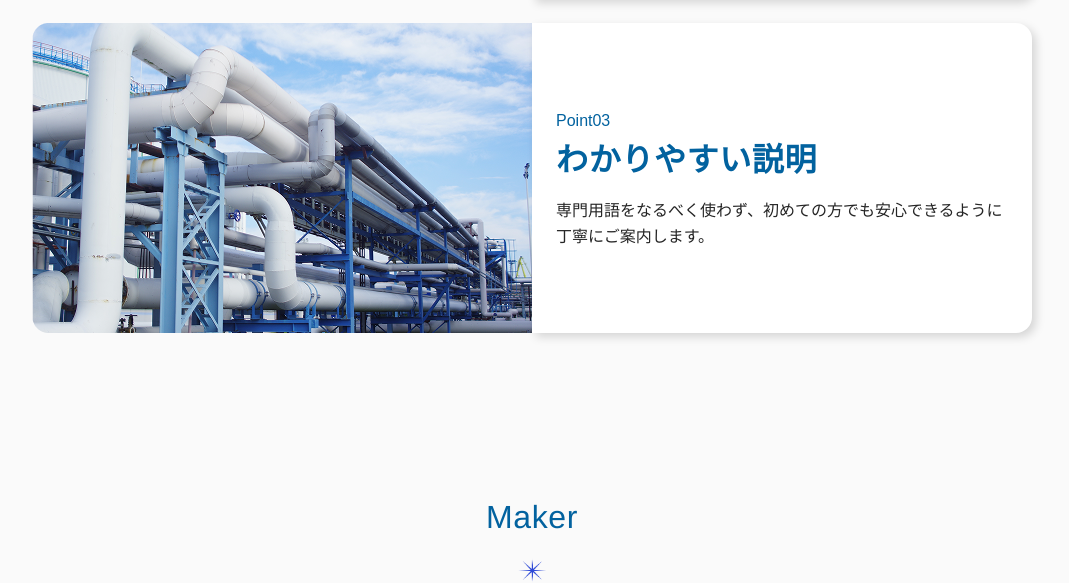
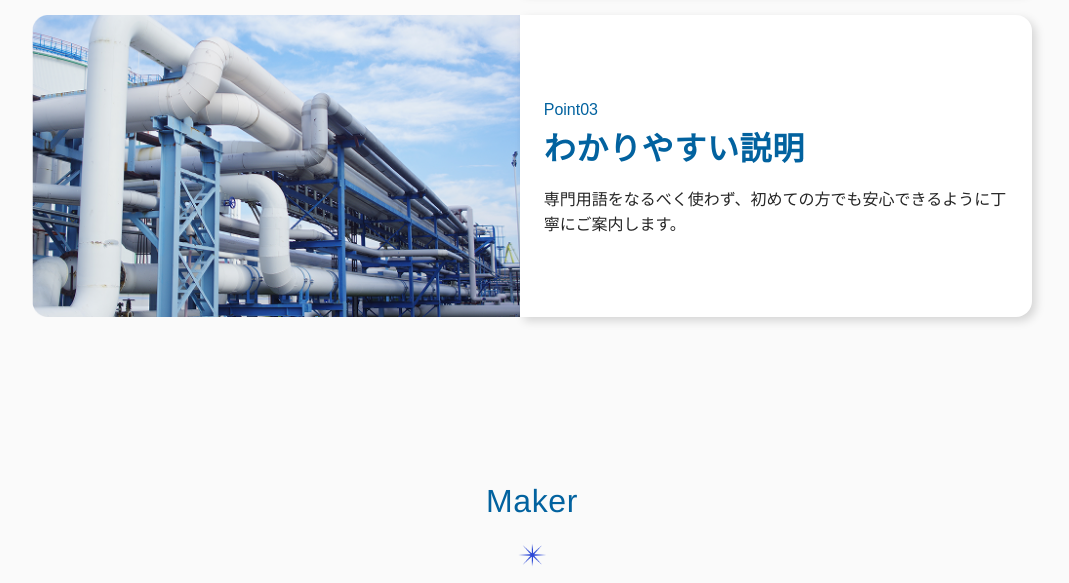
Before and after one commit to syu-h81/SoLaNi-ENERGY, a PHP site: page /service.php in a window 1280 px wide. Shown: the part 2279-2862 px from the top of the page, without its empty margins (108-1177 px from the left). Run offline with PHP 8.4, Linux system fonts and the light colour scheme; some web fonts are replaced.

Commit message:
flexboxの調整

```diff
--- a/assets/css/styles.css
+++ b/assets/css/styles.css
@@ -1332,6 +1332,8 @@ img {
   display: flex;
   justify-content: space-between;
   align-items: center;
+  max-width: 1040px;
+  margin: 0 auto;
 }
 @media screen and (max-width: 768px) {
   .p-service-explain__content {
@@ -1434,16 +1436,22 @@ img {
 }
 .p-service-reason__cards {
   padding-top: 60px;
+  max-width: 1000px;
+  margin: 0 auto;
 }
 .p-service-reason__card {
-  display: grid;
-  grid-template-columns: 1fr 1fr;
+  display: flex;
+  justify-content: center;
   padding-top: 24px;
 }
 .p-service-reason__card:first-child {
   padding-top: 0;
 }
+.p-service-reason__card__img {
+  width: 100%;
+}
 .p-service-reason__card__body {
+  width: 100%;
   border-radius: 0 16px 16px 0;
   background: #FFF;
   box-shadow: 4px 4px 10px 0 rgba(0, 0, 0, 0.15);
--- a/sass/object/project/_service.scss
+++ b/sass/object/project/_service.scss
@@ -79,6 +79,8 @@
       display: flex;
       justify-content: space-between;
       align-items: center;
+      max-width: 1040px;
+      margin: 0 auto;
       @include g.mq(md) {
         display: grid;
         justify-content: center;
@@ -173,15 +175,21 @@
     }
     &__cards {
       padding-top: 60px;
+      max-width: 1000px;
+      margin: 0 auto;
     }
     &__card {
-      display: grid;
-      grid-template-columns: 1fr 1fr;
+      display: flex;
+      justify-content: center;
       padding-top: 24px;
       &:first-child {
         padding-top: 0;
       }
+      &__img {
+        width: 100%;
+      }
       &__body {
+        width: 100%;
         border-radius: 0 16px 16px 0;
         background: #FFF;
         box-shadow: 4px 4px 10px 0 rgba(0, 0, 0, 0.15);
```
